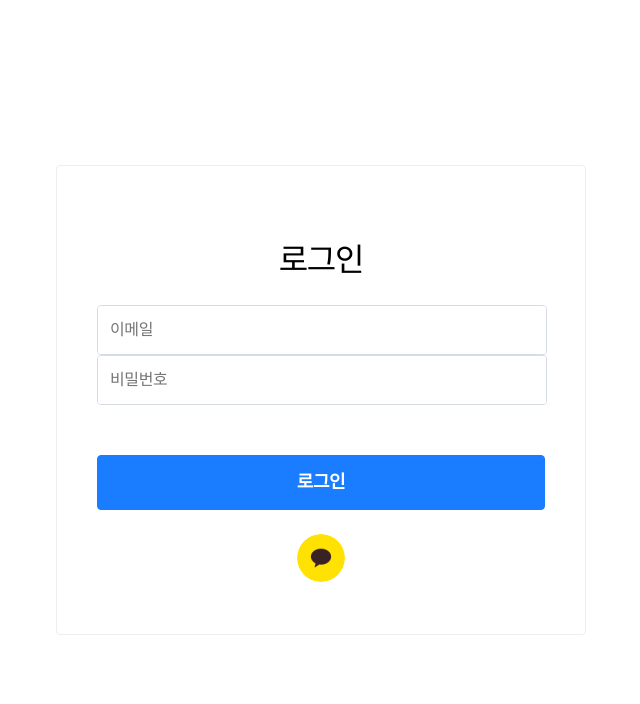
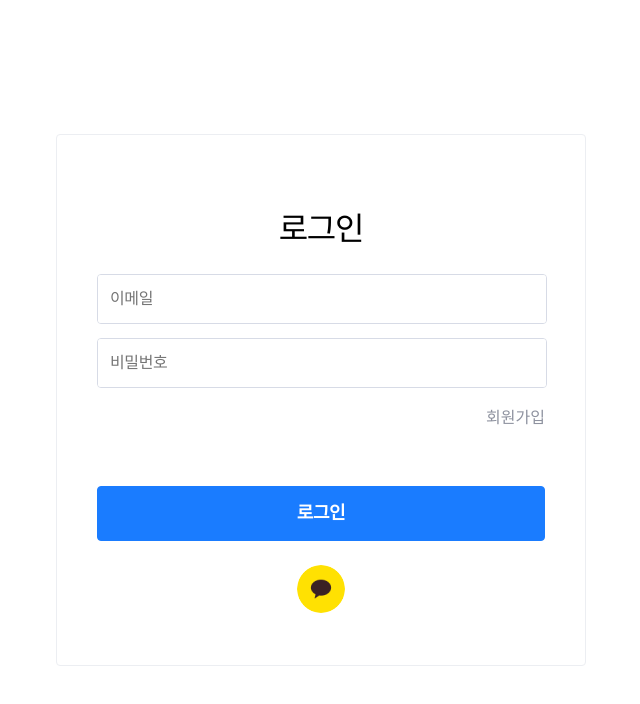
Before and after one commit to yoeubi/f-mart, a Next.js app in the folder apps/web/: page /signin in a window 1280 px wide. Shown: the top 704 px of the page, without its empty margins (319-959 px from the left). Built offline with nearby package versions, Linux system fonts and the light colour scheme.

Commit message:
feat: add link to signup

```diff
--- a/apps/web/pages/signin.tsx
+++ b/apps/web/pages/signin.tsx
@@ -1,34 +1,51 @@
 import styled from "@emotion/styled";
 import { FormEvent } from "react";
-import { getFormData } from "../apis";
-import { fetchSignIn, SignIn } from "../apis/auth";
+import { fetchSignIn } from "../apis/auth";
 import Button from "../components/Button";
 import Center from "../components/Center";
 import Form from "../components/Form";
 import Input from "../components/Input";
 import SocialButton from "../components/SocialButton";
 import Title from "../components/Title";
+import { css } from "@emotion/react";
+import { useFormState } from "../hooks/form";
+import { useRouter } from "next/router";
+import Link from "next/link";
 
 const FullSizeButton = styled(Button)`
   width: 100%;
   margin-top: 50px;
 `;
 
+const NavBar = styled.div`
+  display: flex;
+  height: 40px;
+  justify-content: flex-end;
+  align-items: center;
+  margin-top: 8px;
+`;
+
+const Nav = styled(Link)`
+  color: rgb(142, 146, 159);
+  font-weight: 500;
+`;
+
 const SignIn = () => {
-  const onSubmit = async (
-    e: FormEvent<HTMLFormElement> & {
-      target: {
-        email: HTMLInputElement;
-        password: HTMLInputElement;
-      };
-    }
-  ) => {
+  const router = useRouter();
+  const [email, onChangEmail, emailError] = useFormState("", (value) => !value);
+  const [password, onChangePassword, passwordError] = useFormState(
+    "",
+    (value) => !value
+  );
+  const onSubmit = async (e: FormEvent) => {
     e.preventDefault();
-    const { accessToken, refreshToken } = await fetchSignIn(
-      getFormData(e) as unknown as SignIn
-    );
+    const { accessToken, refreshToken } = await fetchSignIn({
+      email,
+      password,
+    });
     localStorage.setItem("accessToken", JSON.stringify(accessToken));
     localStorage.setItem("refreshToken", JSON.stringify(refreshToken));
+    router.replace("/");
   };
   return (
     <Center>
@@ -37,14 +54,25 @@ const SignIn = () => {
         <Input
           name="email"
           placeholder="이메일"
+          value={email}
+          onChange={(e) => onChangEmail(e.target.value)}
+          error={emailError}
           errorText="이메일를 입력해주세요."
         />
         <Input
           type="password"
           placeholder="비밀번호"
+          value={password}
+          onChange={(e) => onChangePassword(e.target.value)}
+          error={passwordError}
           errorText="비밀번호를 입력해주세요."
-          style={{ marginTop: "14px" }}
+          css={css`
+            margin-top: 14px;
+          `}
         />
+        <NavBar>
+          <Nav href="/signup">회원가입</Nav>
+        </NavBar>
         <FullSizeButton>로그인</FullSizeButton>
         <SocialButton />
       </Form>
```
Also changed, not shown: apps/web/pages/signup.tsx (+13 -6 lines).
